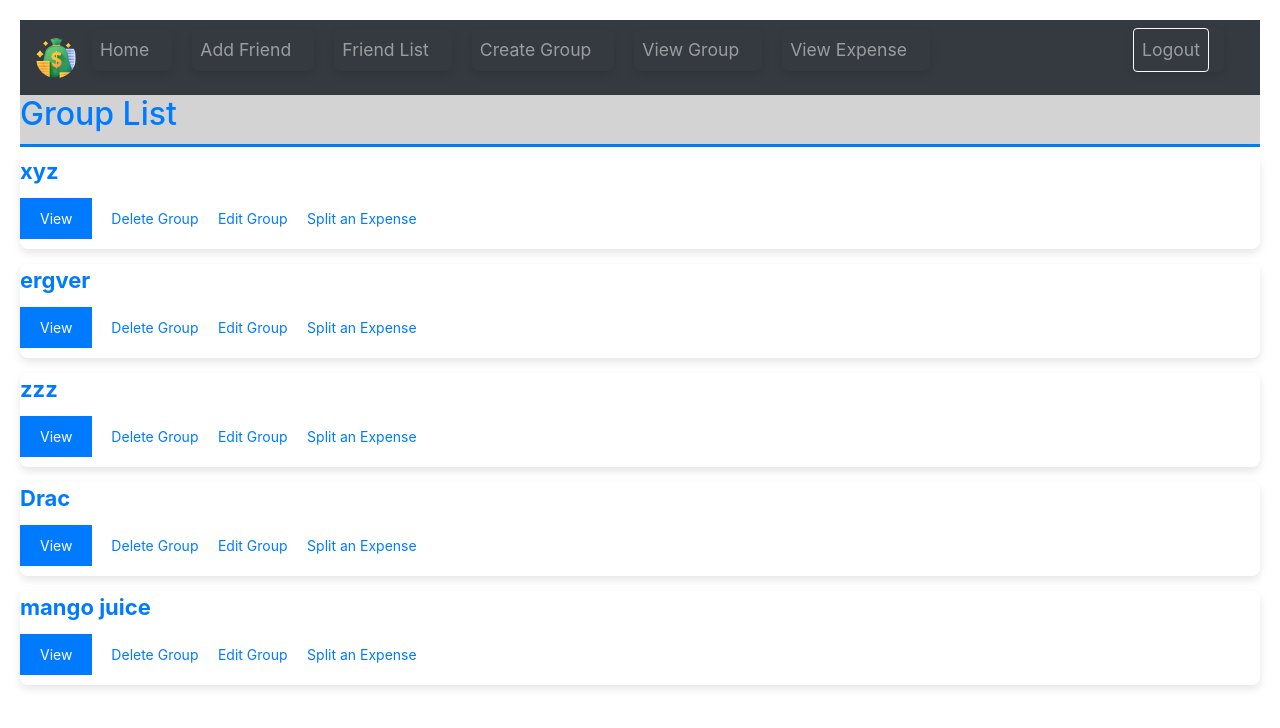
After one commit to prajwal279/Expense-Balancer, a Django app: page /groups/view/ in a window 1280 px wide. The commit adds this page. Shown: the top 728 px of the page. Run offline with Django 5.2, Linux system fonts and the light colour scheme; a user stored in the database is signed in; data comes from the database, SQL or seed files in the repository; both versions use the stored data as it was after the commit; some libraries are stand-ins or nearby versions.

Commit message:
made some changes

```diff
--- a/expense_balancer/urls.py
+++ b/expense_balancer/urls.py
@@ -8,10 +8,12 @@ urlpatterns = [
     path('home/',views.HomePage,name='home'),
     path('logout/',views.LogoutPage,name='logout'),
     path('groups/create/', views.create_group, name='create_group'),
+    path('groups/view/', views.view_group, name='view_group'),
     path('groups/delete/<int:group_id>/', views.delete_group, name='delete_group'),
     path('groups/edit/<int:group_id>/', views.edit_group, name='edit_group'),
     path('friends/add/', views.add_friend, name='add_friend'),
     path('friends/', views.friend_list, name='friend_list'),
     path('expense/create/<int:group_id>/', views.create_expense, name='create_expense'),
     path('splitExpense/',views.split_expense,name='split_expense'),
+    path('show_expense/', views.show_expense, name='show_expense'),
 ]
--- a/expenses/views.py
+++ b/expenses/views.py
@@ -47,7 +47,7 @@ def LoginPage(request):
     return render (request,'login.html')
 
 @login_required
-def create_group(request)   :
+def create_group(request):
     groups = request.user.group_members.all()
     friends = request.user.friends2.all()
     if request.method == 'POST':
@@ -64,22 +64,36 @@ def create_group(request)   :
     return render(request, 'create_group.html', {'friends': friends, 'groups':groups,'view_group_id':view_group_id})
 
 @login_required
-def delete_group(request, group_id):
+def view_group(request):
+    groups = request.user.group_members.all()
+    friends = request.user.friends2.all()
+    if request.method == 'POST':
+        group_name = request.POST.get('name')
+        friends = request.POST.getlist('friends')
+        existing_group = Group.objects.filter(name=group_name).exists()
+        if existing_group:
+            return HttpResponse("Group name already exists!")
+        group = Group.objects.create(name=group_name)
+        group.members.add(*friends)
+        group.members.add(request.user)
+        return redirect('home')
+    view_group_id = request.GET.get("view_group_id")
+    return render(request, 'view_group.html', {'friends': friends, 'groups':groups,'view_group_id':view_group_id})
+
+
+@login_required
+def delete_group(request,group_id):
     group = get_object_or_404(Group, pk=group_id)
-
     if request.method == 'POST':
         group.delete()
         return redirect('create_group')
-
     return render(request, 'delete_group.html', {'group': group})
 
 @login_required
 def edit_group(request, group_id):
     group = get_object_or_404(Group, pk=group_id)
-
     friends = request.user.friends2.all()
     group_members = group.members.all()
-
     if request.method == 'POST':
         group_name = request.POST.get('name')
         if group_name != group.name:
@@ -97,9 +111,7 @@ def edit_group(request, group_id):
 @login_required
 def add_friend(request):
     if request.method == 'POST':
-        username = request.POST.get('friend_username')
-        if not username:
-            username = request.POST.get('username')
+        username = request.POST.get('username')
         friend = get_object_or_404(User, username=username)
 
         if request.user != friend:
@@ -139,7 +151,6 @@ def create_expense(request, group_id):
             expense.save()
             context = {'group':group,'expense':expense}
             users = group.members.all()
-
             if expense.split_method == 'E':
                 context['equals'] = True
                 amount_per_user = expense.amount_spent / users.count()
@@ -162,19 +173,20 @@ def create_expense(request, group_id):
 
     return render(request, 'create_expense.html', {'form': form, 'group': group})
 
-
 @login_required
 def split_expense(request):
     groups = request.user.group_members.all()
     friends = request.user.friends2.all()
     if request.method == 'POST':
-        group_name = request.POST.get('name')
-        friends = request.POST.getlist('friends')
-        existing_group = Group.objects.filter(name=group_name).exists()
-        if existing_group:
-            return HttpResponse("Group with this name already exists!")
-        group = Group.objects.create(name=group_name)
-        group.members.add(*friends)
-        group.members.add(request.user)
-        return redirect('home')
+        print(request.POST)
     return render(request, 'split_expense.html', {'friends': friends, 'groups':groups})
+
+
+
+def show_expense(request):
+    splits = ExpenseSplit.objects.filter(user=request.user)
+    for split in splits:
+        print(split.amount)
+        print(split.expense.description)
+        print(split.expense.group.name)
+    return render(request, 'equal_expense.html', {'splits':splits})
--- a/templates/delete_group.html
+++ b/templates/delete_group.html
@@ -51,7 +51,7 @@
                 <form method="post">
                     {% csrf_token %}
                     <button type="submit" class="btn btn-danger">Delete</button>
-                    <a href="{% url 'home' %}" class="btn btn-secondary">Cancel</a>
+                    <a href="{% url 'view_group' %}" class="btn btn-secondary">Cancel</a>
                 </form>
             </div>
         </div>
--- a/templates/nav.html
+++ b/templates/nav.html
@@ -3,6 +3,10 @@
 <html lang="en">
 <head>
     <meta charset="utf-8">
+<link rel="stylesheet" href="https://stackpath.bootstrapcdn.com/bootstrap/4.5.2/css/bootstrap.min.css">
+<script src="https://code.jquery.com/jquery-3.5.1.slim.min.js"></script>
+<script src="https://cdn.jsdelivr.net/npm/bootstrap@4.5.2/dist/js/bootstrap.bundle.min.js"></script>
+
     <meta name="viewport" content="width=device-width, initial-scale=1, shrink-to-fit=no">
     <link rel="stylesheet" href="https://cdn.jsdelivr.net/npm/bootstrap@4.3.1/dist/css/bootstrap.min.css">
     <title>Home Page</title>
@@ -18,13 +22,6 @@
         }
         .nav-link {
             font-size: 1.1em;
-        }
-        .navbar-brand img {
-            border: 2px solid #fff;
-        }
-        .btn-outline-light {
-            border-radius: 20px;
-            padding: 5px 15px;
         }
     </style>
 </head>
@@ -43,7 +40,16 @@
                     <a class="nav-link" href="{% url 'add_friend' %}">Add Friend</a>
                 </li>
                 <li class="nav-item">
+                    <a class="nav-link" href="{% url 'friend_list' %}">Friend List</a>
+                </li>
+                <li class="nav-item">
                     <a class="nav-link" href="{% url 'create_group' %}">Create Group</a>
+                </li>
+                <li class="nav-item">
+                    <a class="nav-link" href="{% url 'view_group' %}">View Group</a>
+                </li>
+               <li class="nav-item">
+                    <a class="nav-link" href="{% url 'show_expense' %}">View Expense</a>
                 </li>
             </ul>
             <ul class="navbar-nav">
--- /dev/null
+++ b/templates/view_group.html
@@ -0,0 +1,122 @@
+<!DOCTYPE html>
+<html lang="en">
+<head>
+    <meta charset="UTF-8">
+    <meta name="viewport" content="width=device-width, initial-scale=1.0">
+    <title>Groups List</title>
+    <style>
+        body {
+            font-family: 'Arial', sans-serif;
+            background-color: #f4f4f9;
+            margin: 0;
+            padding: 20px;
+            color: #333;
+        }
+        h2 {
+            color: #007bff;
+            border-bottom: 3px solid #007bff;
+            padding-bottom: 10px;
+            margin-bottom: 20px;
+            font-size: 24px;
+            font-weight: bold;
+        }
+        ul {
+            list-style-type: none;
+            padding: 0;
+        }
+        li {
+            margin-bottom: 15px;
+            border-radius: 8px;
+            box-shadow: 0 4px 8px rgba(0, 0, 0, 0.1);
+            display: flex;
+            flex-direction: column;
+        }
+        strong {
+            display: block;
+            margin-bottom: 10px;
+            font-size: 22px;
+            color: #007bff;
+        }
+        .button-group {
+            margin-bottom: 10px;
+        }
+        button {
+            background-color: #007bff;
+            border: none;
+            color: #ffffff;
+            padding: 10px 20px;
+            font-size: 14px;
+            border-radius: 5px;
+            cursor: pointer;
+            transition: background-color 0.3s ease;
+        }
+        button:hover {
+            background-color: #0056b3;
+        }
+        a {
+            text-decoration: none;
+            color: #007bff;
+            margin-right: 15px;
+            font-size: 14px;
+        }
+        a:hover {
+            text-decoration: underline;
+        }
+        .group-details {
+            margin-top: 10px;
+            border-top: 1px solid #ddd;
+            padding-top: 10px;
+            padding-left: 20px;
+            background-color: #f8f9fa;
+        }
+        .group-details ul {
+            padding-left: 20px;
+        }
+        .group-details li {
+            margin: 5px 0;
+        }
+        @media (max-width: 600px) {
+            .button-group {
+                display: flex;
+                flex-direction: column;
+            }
+            .button-group a {
+                margin-right: 0;
+                margin-bottom: 10px;
+            }
+        }
+    </style>
+</head>
+<body>
+    {% block navbar %}
+    {% include "nav.html" %}
+    {% endblock navbar %}
+    <h2 style="background-color: lightgray;">Group List</h2>
+    <ul>
+        {% for group in groups %}
+            <li>
+                <strong>{{ group.name }}</strong>
+                <div class="button-group">
+                    <a href="?view_group_id={{ group.id }}" title="View Group">
+                        <button>View</button>
+                    </a>
+                    <a href="{% url 'delete_group' group.id %}">Delete Group</a>
+                    <a href="{% url 'edit_group' group.id %}">Edit Group</a>
+                    <a href="{% url 'create_expense' group.id %}">Split an Expense</a>
+                    {% comment %} <a href="{% url 'view_expense' group.id 'equal' %}" class="btn btn-primary mt-3">View Equal Expenses</a> {% endcomment %}
+
+                </div>
+                {% if view_group_id == group.id|stringformat:"s" %}
+                <div class="group-details">
+                    <ul>
+                        {% for friend in group.members.all %}
+                            <li>{{ friend }}</li>
+                        {% endfor %}
+                    </ul>
+                </div>
+                {% endif %}
+            </li>
+        {% endfor %}
+    </ul>
+</body>
+</html>
```
Also changed, not shown: expense_balancer/settings.py (+9 -0 lines), templates/create_group.html (+7 -4 lines), templates/custom_expense.html (added, +28 -0 lines), templates/edit_group.html (+16 -10 lines), templates/equal_expense.html (added, +28 -0 lines), templates/friend_list.html (+6 -5 lines), templates/percentage_expense.html (added, +28 -0 lines), db.sqlite3, 1 other file.
